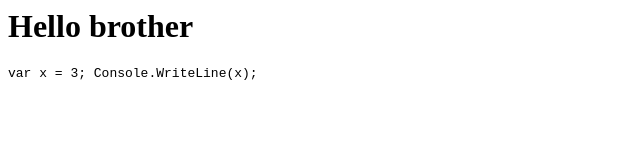
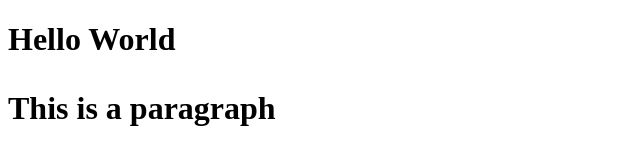
Before and after one commit to astorDev/astorDev.github.io, a plain HTML site: page index.html in a window 1280 px wide. Shown: the whole page, without its empty margins (0-640 px from the left). Drawn offline with Linux system fonts and the light colour scheme.

Commit message:
standardize html

```diff
--- a/index.html
+++ b/index.html
@@ -1,6 +1,12 @@
-<h1>Hello brother</h1>
+<!DOCTYPE html>
+<html>
+<head>
+    <title>My First Web Page</title>
+</head>
+<body>
+    <h1>Hello World</hjson>
+    <p>
+        This is a paragraph
+    </p>
 
-<code>
-    var x = 3;
-    Console.WriteLine(x);
-</code>
+</html>
```
